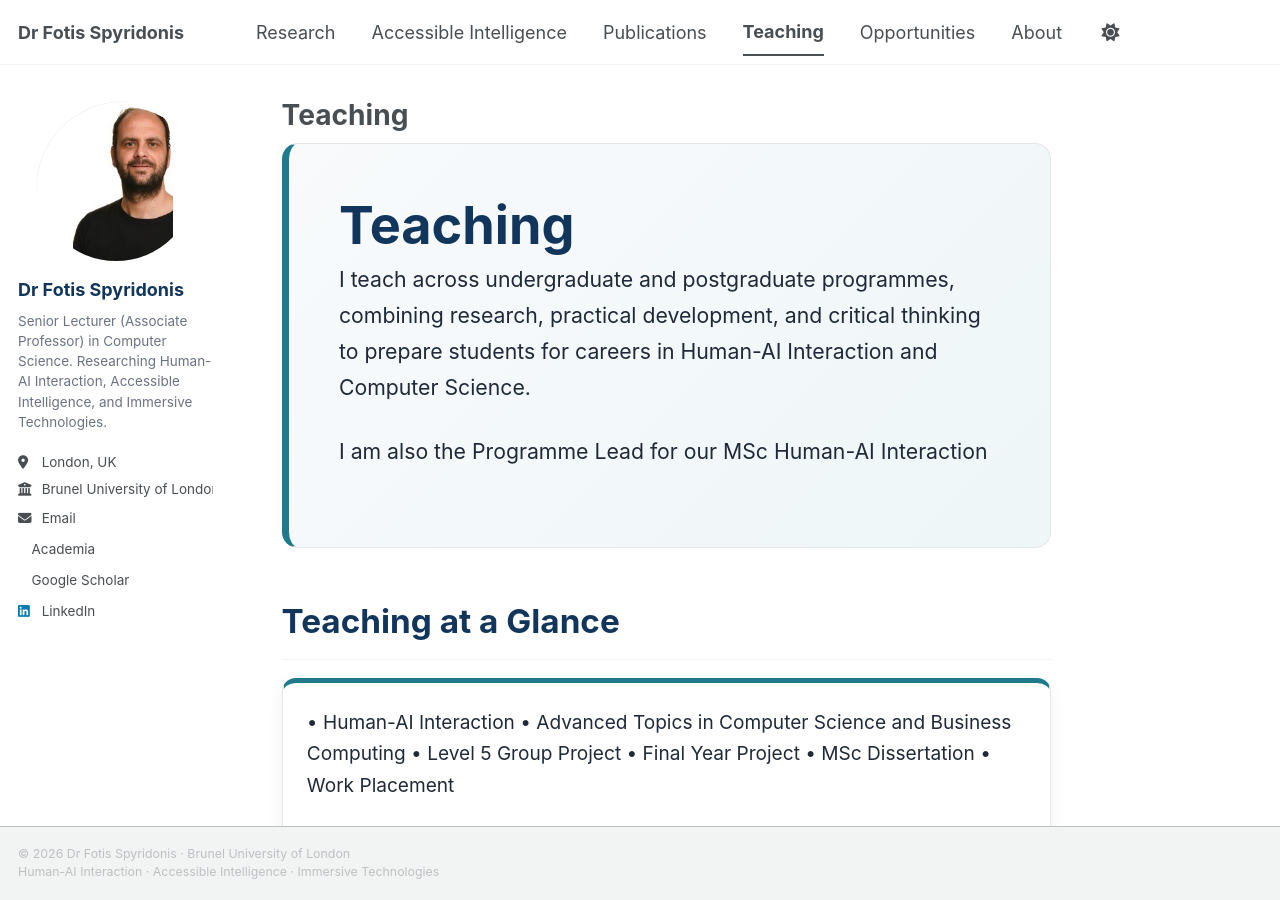
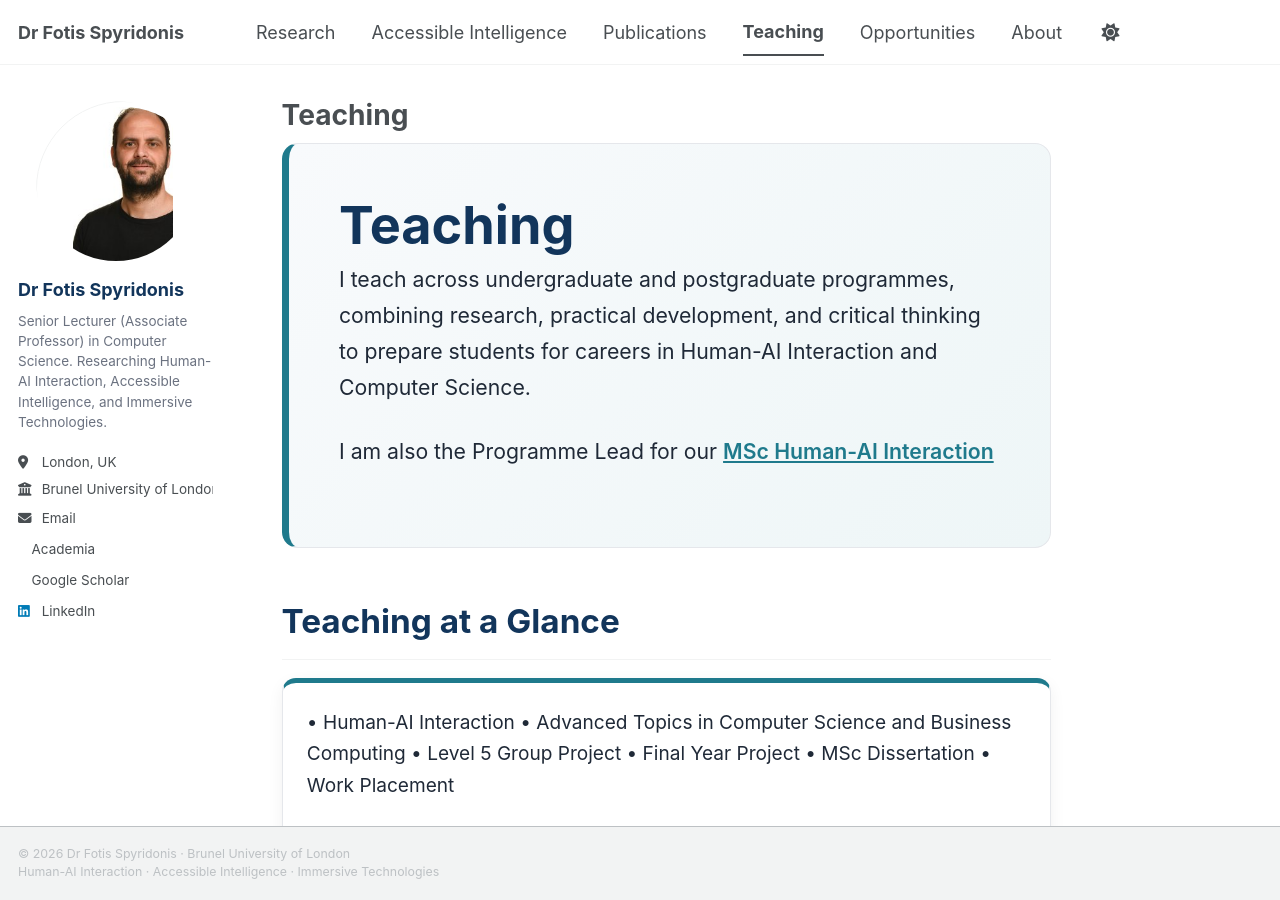
Before and after one commit to fotios-spyridonis/fotios-spyridonis.github.io, a Jekyll site: the page built from _pages/teaching.md, in a window 1280 px wide and 900 px high. Built offline with Jekyll 4.4.1, drawn with Linux system fonts in a browser that asks for light colours; a style sheet for code colours, icons or effects is not loaded; part of the change alters nothing that is shown.

```diff
--- a/_pages/teaching.md
+++ b/_pages/teaching.md
@@ -10,7 +10,7 @@ author_profile: true
 
 <p>I teach across undergraduate and postgraduate programmes, combining research, practical development, and critical thinking to prepare students for careers in Human-AI Interaction and Computer Science.</p>
 
-<p>I am also the Programme Lead for our MSc Human-AI Interaction</p>
+<p>I am also the Programme Lead for our <a href="https://www.brunel.ac.uk/study/courses/human-ai-interaction-msc"> MSc Human-AI Interaction </a> </p>
 
 </div>
 
```
